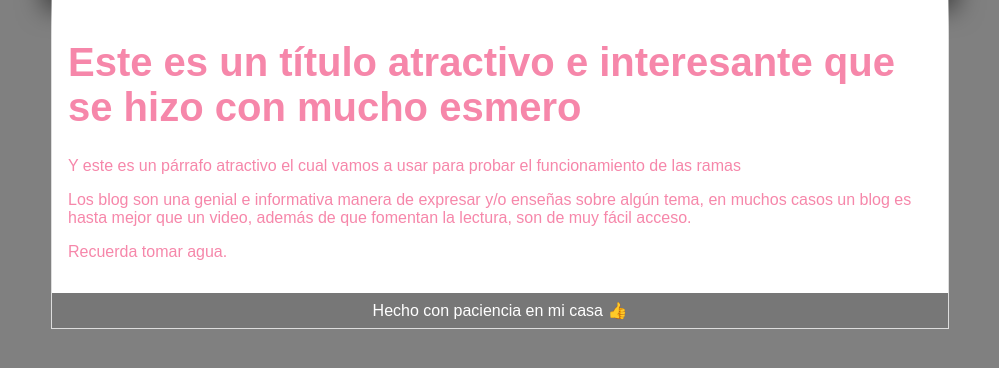
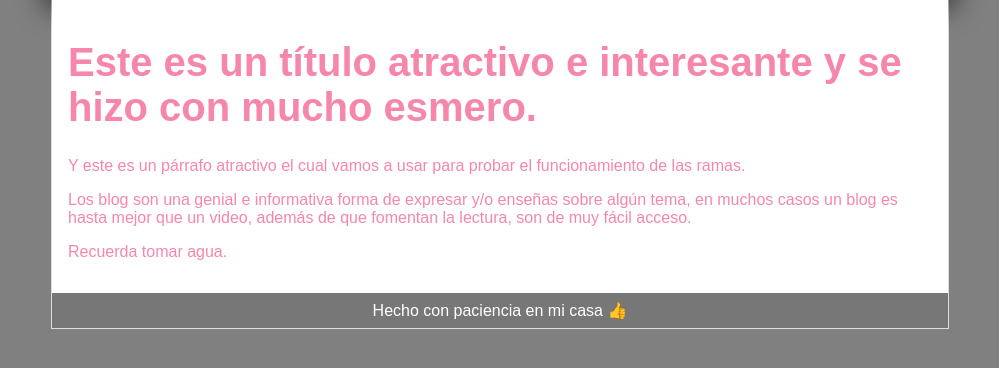
Before and after one commit to JhZair/Epic_Blog, a plain HTML site: page blogpost.html in a window 1280 px wide. Shown: the part 40-408 px from the top of the page, without its empty margins (140-1139 px from the left). Drawn offline with Linux system fonts and the light colour scheme.

Commit message:
tíldes y typos arreglados

```diff
--- a/blogpost.html
+++ b/blogpost.html
@@ -11,10 +11,10 @@
                 MegaBlog <span id="tagline">El blog más épico</span>
             </div>
             <div id="post">
-                <h1>Este es un título atractivo e interesante que se hizo con mucho esmero</h1>
-                <p>Y este es un párrafo atractivo el cual vamos a usar para probar el funcionamiento de las ramas</p>
+                <h1>Este es un título atractivo e interesante y se hizo con mucho esmero.</h1>
+                <p>Y este es un párrafo atractivo el cual vamos a usar para probar el funcionamiento de las ramas.</p>
                 <p>
-                    Los blog son una genial e informativa manera de expresar y/o enseñas sobre algún tema, en muchos casos un blog es hasta mejor que un video, además de que fomentan la lectura, son de muy fácil acceso.
+                    Los blog son una genial e informativa forma de expresar y/o enseñas sobre algún tema, en muchos casos un blog es hasta mejor que un video, además de que fomentan la lectura, son de muy fácil acceso.
                 </p>
                 <p>Recuerda tomar agua.</p>
             </div>
```
